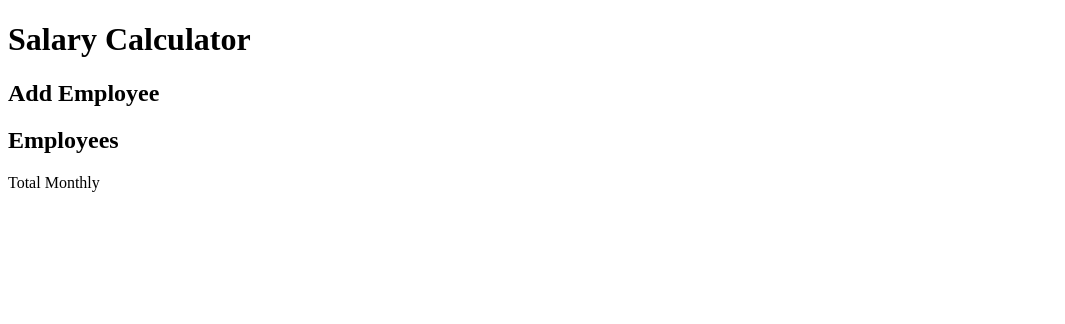
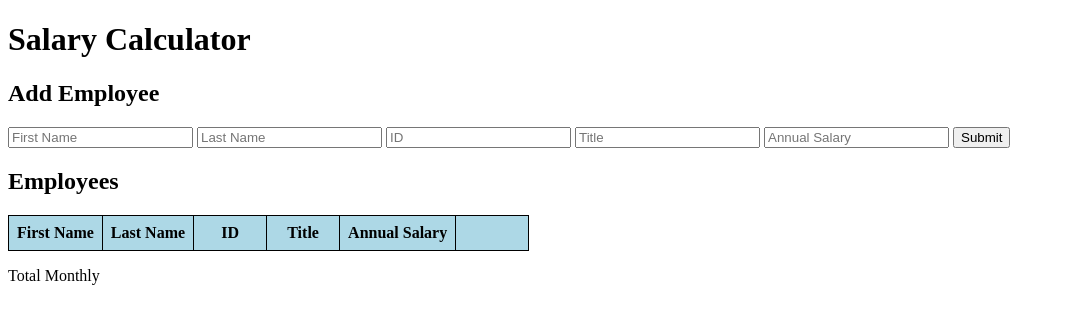
Before and after one commit to EvenRam/weekendsalarycalculator, a website: page index.html in a window 1280 px wide. Shown: the whole page, without its empty margins (0-1065 px from the left). Drawn offline with Linux system fonts and the light colour scheme.

Commit message:
created forms, submit button and table

```diff
--- a/index.html
+++ b/index.html
@@ -3,6 +3,8 @@
 <head>
   <meta charset="UTF-8">
   <link rel="stylesheet" href="style.css">
+  <script defer src="script.js"></script>
+
   <title>Salary Calculator</title>
 </head>
 <body>
@@ -11,8 +13,39 @@
   </header>
   <main>
     <h2>Add Employee</h2>
+    <form onSubmit="handleSubmit(event)">
+      <input id="firstnameInput" placeholder="First Name" type="text">
+      <input id="lastnameInput" placeholder="Last Name" type="text">
+      <input id="idInput" placeholder="ID" type="text">
+      <input id="titleInput" placeholder="Title" type="text">
+      <input id="annualSalaryInput" placeholder="Annual Salary" type="number">
+
+      <button id="submitButton">Submit</button>
+
+
+      <section>
     <h2>Employees</h2>
+    <table>
+      <thead>
+      <tr>
+        <th>First Name</th>
+        <th>Last Name</th>
+        <th>ID</th>
+        <th>Title</th>
+        <th>Annual Salary</th>
+        <th></th>
+      </tr>
+
+    </thead>
+
+    <tbody>
+      <tr></tr>
+    </tbody>
+    </table>
+  </section>
+
   </main>
+
   <footer>
     <p>Total Monthly</p>
   </footer>
--- /dev/null
+++ b/script.js
@@ -0,0 +1,43 @@
+onReady();
+
+function onReady(){
+console.log('js is working!!!')
+}
+
+function handleSubmit(event) {
+
+    event.preventDefault();
+        let firstNameElement = document.getElementById('firstnameInput');
+        let lastNameElement= document.getElementById('lastnameInput');
+        let idElement= document.getElementById('idInput');
+        let titleElement= document.getElementById('titleInput');
+        let annualSalaryElement= document.getElementById('annualSalaryInput');
+
+        let inputContainer = document.querySelector('tbody');
+
+        inputContainer.innerHTML += `
+
+ <td>
+        ${firstNameElement.value}
+        </td>
+        <td>
+        ${lastNameElement.value}
+        </td>
+        <td>
+        ${idElement.value}
+        </td>
+        <td>
+        ${titleElement.value}
+        </td>
+        <td>
+        ${annualSalaryElement.value}
+        </td>
+        `;
+
+        firstNameElement.value = '';
+        lastNameElement.value = '';
+        idElement.value = '';
+        titleElement.value = '';
+        annualSalaryElement.value = '';
+
+    };
--- /dev/null
+++ b/style.css
@@ -0,0 +1,25 @@
+style.css
+
+table {
+    width: 100%;
+    text-align: left;
+  }
+  table, th, td {
+    border: 1px solid black;
+    border-collapse: collapse;
+    height: 1.15em;
+  }
+  th, td {
+    padding: .5em;
+    min-width: 3.5em;
+  }
+  thead {
+    background: lightblue;
+    color: black;
+  }
+  tbody tr:nth-child(odd){
+    background: #fcfcfc;
+  }
+  tbody tr:nth-child(even){
+    background: #dcdcdc;
+  }
```
